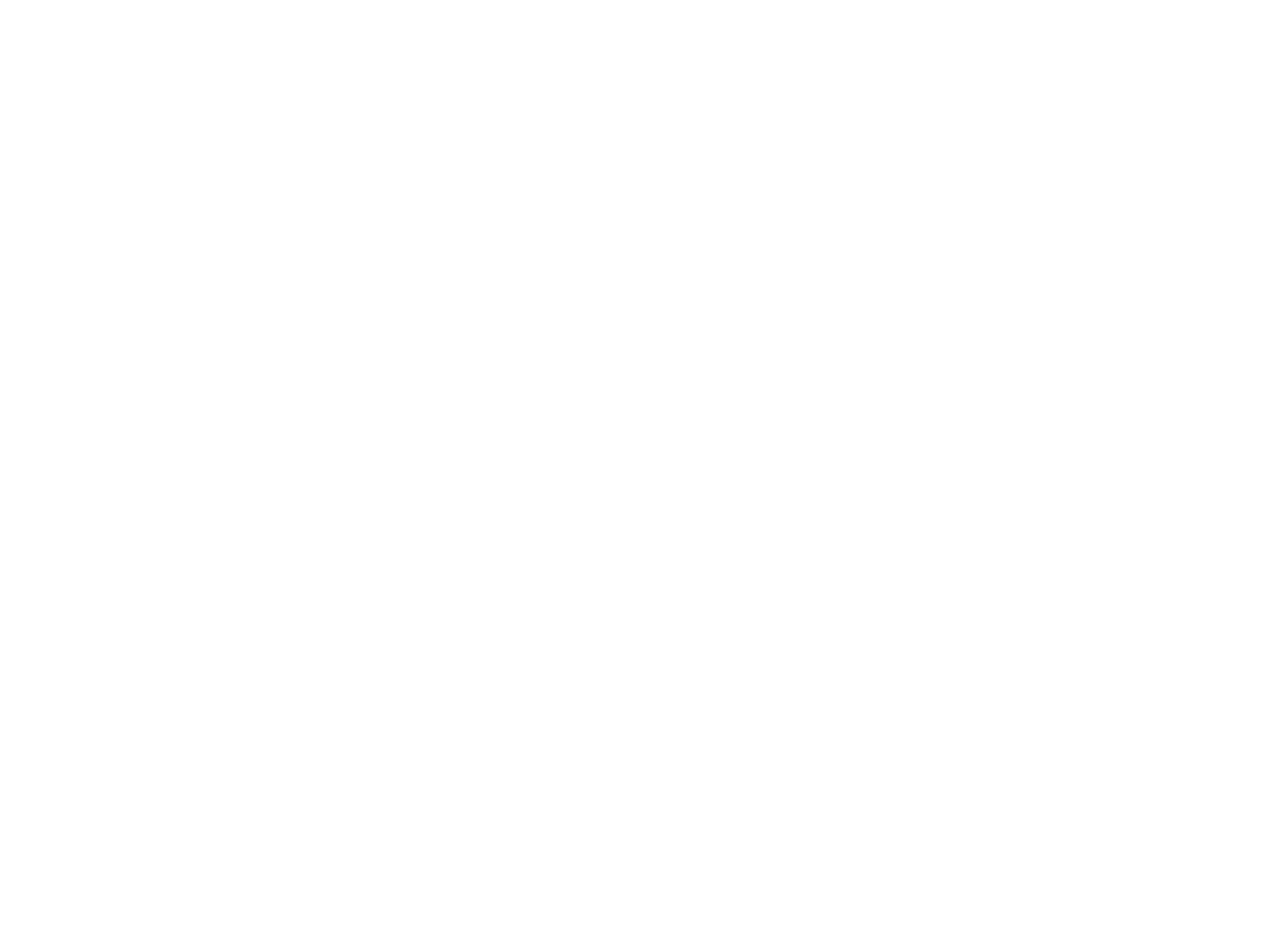
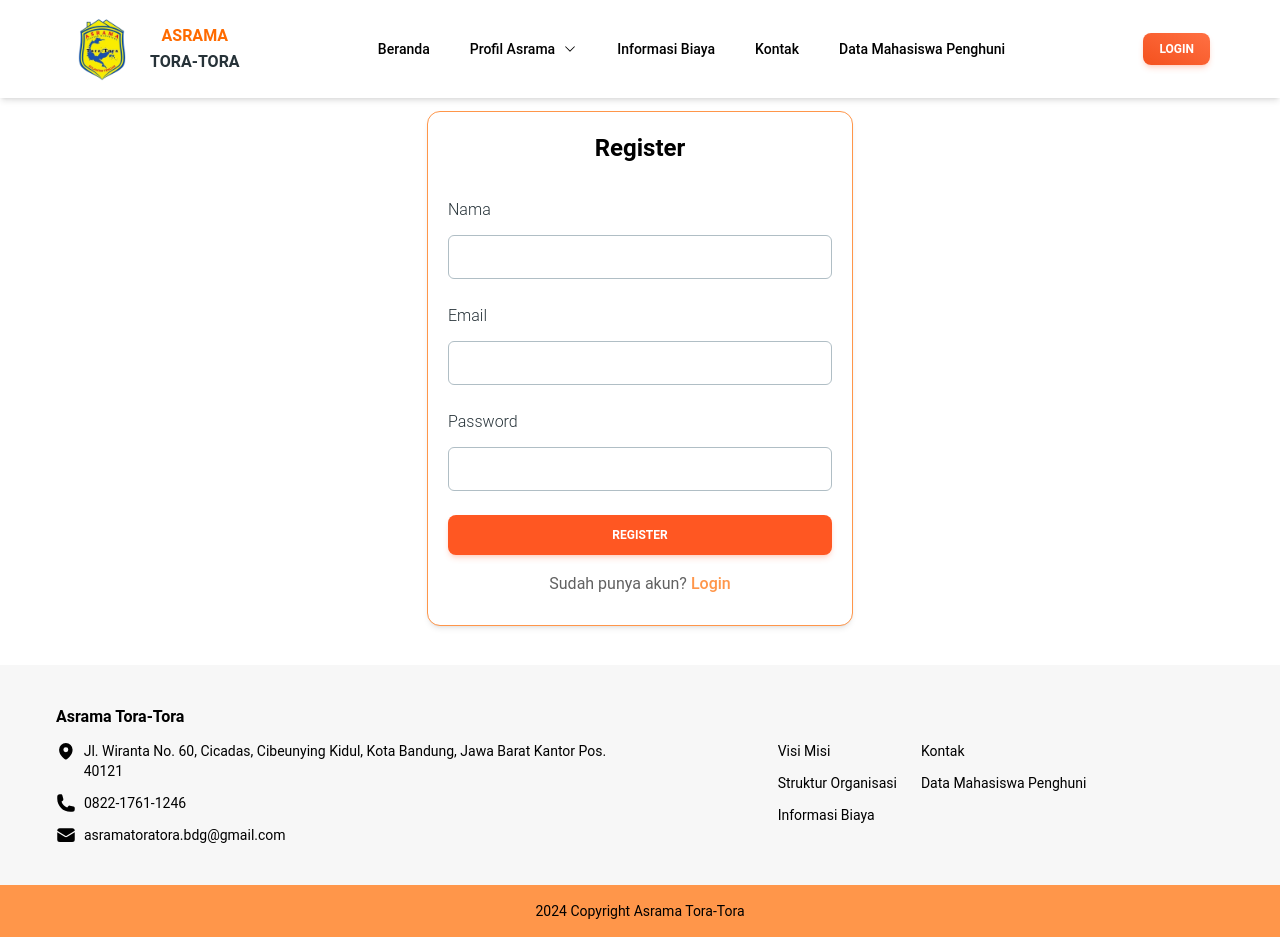
Before and after one commit to arilfajri/asrama-sulteng, a React (Vite) app in the folder asrama-sulteng/: page /register in a window 1280 px wide. Before the commit this address had no page. Before the commit the page ends 800 px from the top, so only its background shows below. Built offline with nearby package versions, Linux system fonts and the light colour scheme.

Commit message:
slicing login and register page

```diff
--- a/asrama-sulteng/src/App.jsx
+++ b/asrama-sulteng/src/App.jsx
@@ -4,6 +4,8 @@
 import StrukturOrganisasiView from "./view/StrukturOrganisasiView";
 import InformasiBiayaView from "./view/InformasiBiayaView";
 import KontakView from "./view/KontakView";
+import RegisterView from "./view/RegisterView";
+import LoginView from "./view/LoginView";
 
 function App() {
   return (
@@ -18,6 +20,8 @@
           />
           <Route path="/informasibiaya" element={<InformasiBiayaView />} />
           <Route path="/kontak" element={<KontakView />} />
+          <Route path="/register" element={<RegisterView />} />
+          <Route path="/login" element={<LoginView />} />
         </Routes>
       </Router>
     </div>
--- /dev/null
+++ b/asrama-sulteng/src/view/LoginView.jsx
@@ -0,0 +1,64 @@
+import React from "react";
+import { Card, Input, Button, Typography } from "@material-tailwind/react";
+import Footer from "../component/Footer";
+import NavigationBar from "../component/NavigationBar";
+
+const LoginView = () => {
+  return (
+    <div>
+      <NavigationBar />
+      <div className="flex justify-center items-center mt-28 mb-10">
+        <Card
+          color="transparent"
+          shadow={false}
+          className="outline outline-1 p-5 outline-orangeAsrama2 shadow-md"
+        >
+          <Typography variant="h4" color="black" className="text-center">
+            Login
+          </Typography>
+
+          <form className="mt-8 mb-2 w-80 max-w-screen-lg sm:w-96">
+            <div className="mb-1 flex flex-col gap-6">
+              <Typography color="blue-gray" className="-mb-3">
+                Email
+              </Typography>
+              <Input
+                size="lg"
+                placeholder="Masukkan email kamu"
+                className=" !border-t-blue-gray-200 focus:!border-orangeAsrama2"
+                labelProps={{
+                  className: "before:content-none after:content-none",
+                }}
+              />
+              <Typography color="blue-gray" className="-mb-3">
+                Password
+              </Typography>
+              <Input
+                type="password"
+                size="lg"
+                placeholder="Masukkan password kamu"
+                className=" !border-t-blue-gray-200 focus:!border-orangeAsrama2"
+                labelProps={{
+                  className: "before:content-none after:content-none",
+                }}
+              />
+            </div>
+
+            <Button className="mt-6" fullWidth color="deep-orange">
+              Register
+            </Button>
+            <Typography color="gray" className="mt-4 text-center font-normal">
+              Belum punya akun?{" "}
+              <a href="/register" className="font-medium text-orangeAsrama2">
+                Register
+              </a>
+            </Typography>
+          </form>
+        </Card>
+      </div>
+      <Footer />
+    </div>
+  );
+};
+
+export default LoginView;
--- /dev/null
+++ b/asrama-sulteng/src/view/RegisterView.jsx
@@ -0,0 +1,75 @@
+import { Card, Input, Button, Typography } from "@material-tailwind/react";
+import Footer from "../component/Footer";
+import React from "react";
+import NavigationBar from "../component/NavigationBar";
+
+const RegisterView = () => {
+  return (
+    <div>
+      <NavigationBar />
+      <div className="flex justify-center items-center mt-28 mb-10">
+        <Card
+          color="transparent"
+          shadow={false}
+          className="outline outline-1 p-5 outline-orangeAsrama2 shadow-md"
+        >
+          <Typography variant="h4" color="black" className="text-center">
+            Register
+          </Typography>
+
+          <form className="mt-8 mb-2 w-80 max-w-screen-lg sm:w-96">
+            <div className="mb-1 flex flex-col gap-6">
+              <Typography color="blue-gray" className="-mb-3">
+                Nama
+              </Typography>
+              <Input
+                size="lg"
+                placeholder="Masukkan nama kamu"
+                className=" !border-t-blue-gray-200 focus:!border-orangeAsrama2"
+                labelProps={{
+                  className: "before:content-none after:content-none",
+                }}
+              />
+              <Typography color="blue-gray" className="-mb-3">
+                Email
+              </Typography>
+              <Input
+                size="lg"
+                placeholder="Masukkan email kamu"
+                className=" !border-t-blue-gray-200 focus:!border-orangeAsrama2"
+                labelProps={{
+                  className: "before:content-none after:content-none",
+                }}
+              />
+              <Typography color="blue-gray" className="-mb-3">
+                Password
+              </Typography>
+              <Input
+                type="password"
+                size="lg"
+                placeholder="Masukkan password kamu"
+                className=" !border-t-blue-gray-200 focus:!border-orangeAsrama2"
+                labelProps={{
+                  className: "before:content-none after:content-none",
+                }}
+              />
+            </div>
+
+            <Button className="mt-6" fullWidth color="deep-orange">
+              Register
+            </Button>
+            <Typography color="gray" className="mt-4 text-center font-normal">
+              Sudah punya akun?{" "}
+              <a href="/login" className="font-medium text-orangeAsrama2">
+                Login
+              </a>
+            </Typography>
+          </form>
+        </Card>
+      </div>
+      <Footer />
+    </div>
+  );
+};
+
+export default RegisterView;
```
